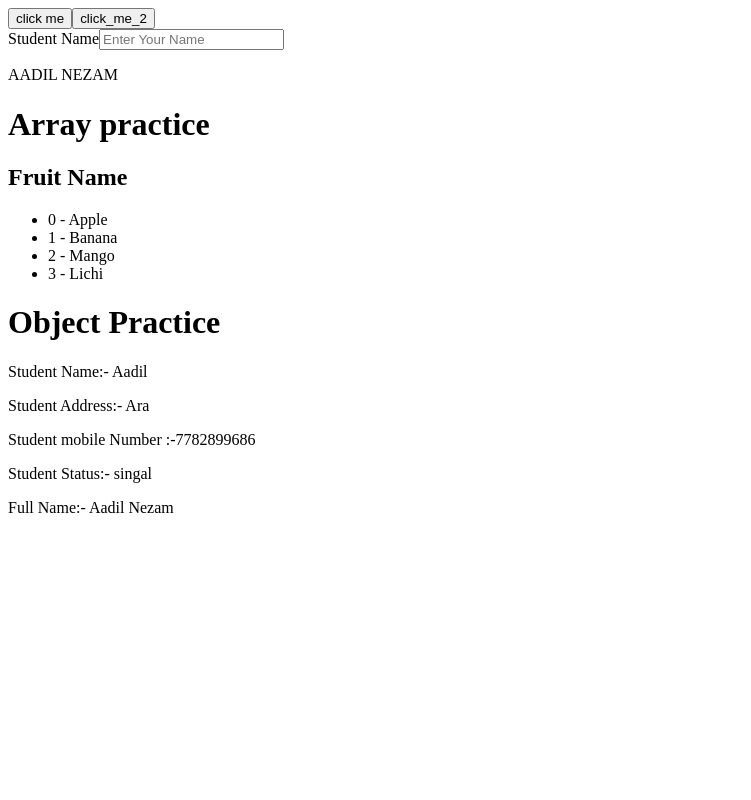
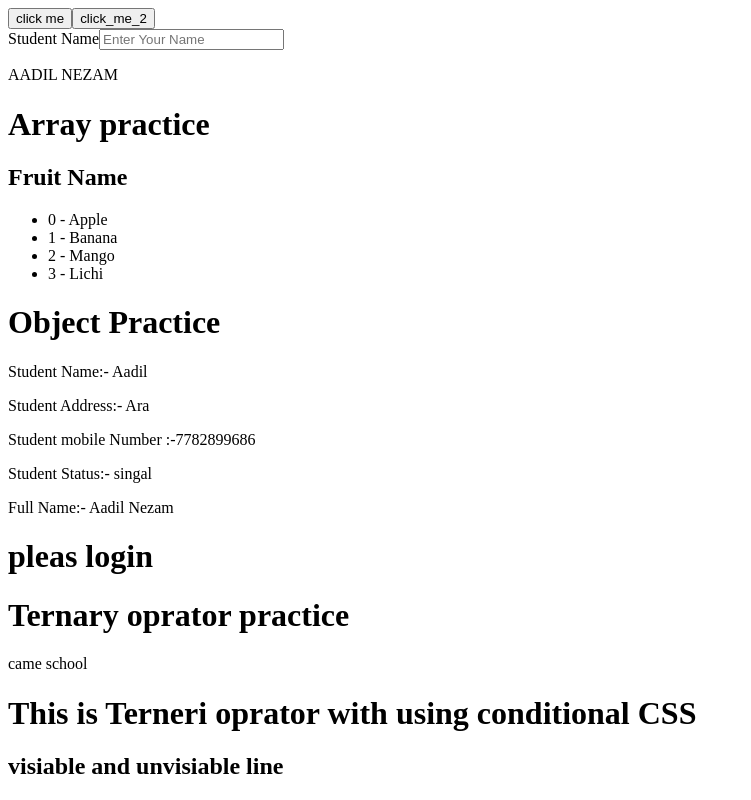
Before and after one commit to aadilne/full-stack-practice, a React (Vite) app in the folder ReactJS/ReactJSPractice/: page / in a window 1280 px wide. Shown: the part 1078-1878 px from the top of the page, without its empty margins (0-751 px from the left). Before the commit the page ends 1611 px from the top, so only its background shows below. Built offline with nearby package versions, Linux system fonts and the light colour scheme.

Commit message:
ReactJS Contidion Pratice

```diff
--- a/ReactJS/ReactJSPractice/src/App.jsx
+++ b/ReactJS/ReactJSPractice/src/App.jsx
@@ -3,6 +3,7 @@ import Demo from './component/Demo'
 import InlineStyle from './component/InlineStyle'
 import FunctionComponent from './component/FunctionComponent'
 import Array_and_Obj from './component/Array_and_Obj'
+import ConditionRendering from './component/ConditionRendering'
 
 
 
@@ -19,6 +20,7 @@ function App() {
       <InlineStyle />
       <FunctionComponent />
       <Array_and_Obj />
+      <ConditionRendering />
 
     </>
   )
--- /dev/null
+++ b/ReactJS/ReactJSPractice/src/component/ConditionRendering.jsx
@@ -0,0 +1,43 @@
+
+import './External.css'
+
+function    ConditionRendering(){
+
+const isLoggedIn = false;
+let message;
+
+{/*  if(isLogin){
+    return <h1>User is login</h1>
+}else{
+    return <h1>Pleas login</h1>
+}
+*/}
+
+if (isLoggedIn) {
+    message = <h1>user loggedin </h1>
+}else{
+    message = <h1>pleas login</h1>
+}
+
+// Ternery oprator
+const student = true;
+
+const isVisiable =true;
+
+return (
+       <div>
+        <p>{message}</p>
+
+        <h1>Ternary oprator practice</h1>
+        <div>{student ? "came school" : "not came school"}</div>
+
+        <h1>This is Terneri oprator with using conditional CSS</h1>
+        <h2 className= {isVisiable ? "visiable" : "unvisiable"} > visiable and unvisiable line</h2>
+
+
+       </div>
+      )
+
+}
+
+export  default ConditionRendering
--- a/ReactJS/ReactJSPractice/src/component/External.css
+++ b/ReactJS/ReactJSPractice/src/component/External.css
@@ -5,3 +5,12 @@
     border: 3px solid black;
     text-align: center;
 }
+
+
+.visiable{
+    display: block;
+}
+
+.unvisiable{
+    display: none;
+}
```
